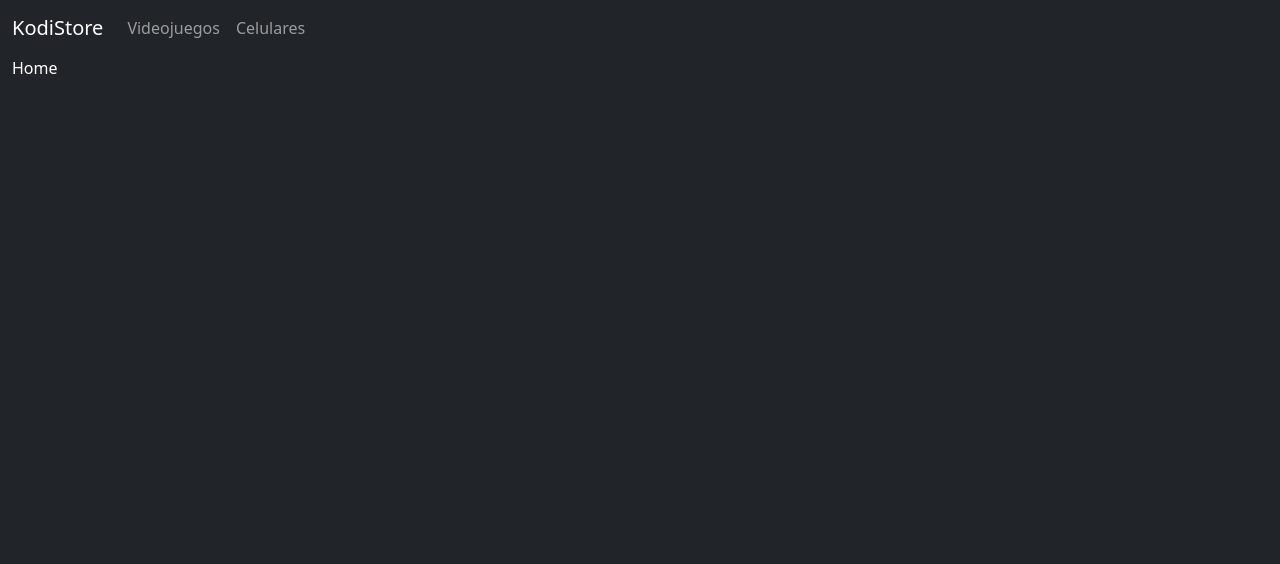
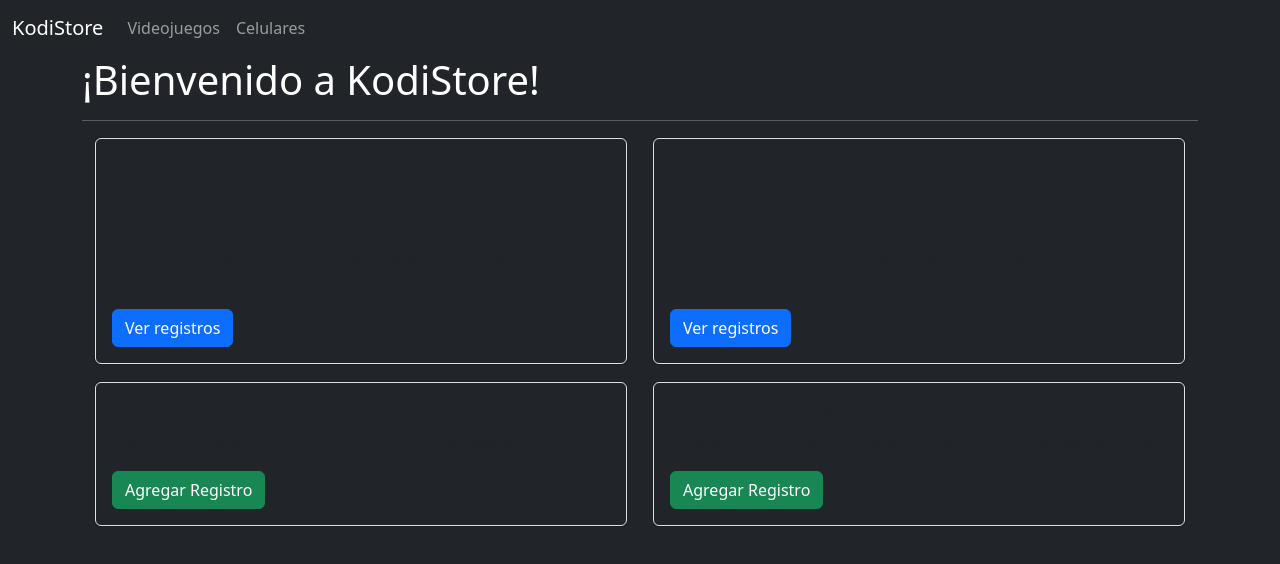
Before and after one commit to WillyAntunez/kodigo-crud-react, a React (Create React App) app: page / in a window 1280 px wide. Shown: the top 564 px of the page. Built offline with nearby package versions, Linux system fonts and the light colour scheme.

Commit message:
[feat] Home finalizado

```diff
--- a/src/pages/Home.jsx
+++ b/src/pages/Home.jsx
@@ -1,7 +1,86 @@
 import React from 'react'
+
+import { NavLink } from 'react-router-dom'
 
 export const Home = () => {
   return (
-    <div>Home</div>
+    <div className='container'>
+      <h1>¡Bienvenido a KodiStore!</h1>
+      <hr />
+
+      <div className="container">
+        <div className="row">
+          <div className="col-md-6">
+            <div className="card  bg-dark">
+              <div className="card-body  border rounded">
+
+                <svg xmlns="http://www.w3.org/2000/svg" width="50" height="50" fill="currentColor" className="bi bi-phone mb-2" viewBox="0 0 16 16">
+                  <path d="M11 1a1 1 0 0 1 1 1v12a1 1 0 0 1-1 1H5a1 1 0 0 1-1-1V2a1 1 0 0 1 1-1h6zM5 0a2 2 0 0 0-2 2v12a2 2 0 0 0 2 2h6a2 2 0 0 0 2-2V2a2 2 0 0 0-2-2H5z" />
+                  <path d="M8 14a1 1 0 1 0 0-2 1 1 0 0 0 0 2z" />
+                </svg>
+
+                <h5 className="card-title">Registros de Celulares</h5>
+                <p className="card-text">Consulta los registros de celulares existentes en nuestra base de datos.</p>
+                <NavLink to="/cellphones" className="btn btn-primary">Ver registros</NavLink>
+              </div>
+            </div>
+          </div>
+          <div className="col-md-6">
+            <div className="card bg-dark">
+              <div className="card-body border rounded">
+                <svg xmlns="http://www.w3.org/2000/svg" width="50" height="50" fill="currentColor" className="bi bi-controller mb-2" viewBox="0 0 16 16">
+                  <path d="M11.5 6.027a.5.5 0 1 1-1 0 .5.5 0 0 1 1 0zm-1.5 1.5a.5.5 0 1 0 0-1 .5.5 0 0 0 0 1zm2.5-.5a.5.5 0 1 1-1 0 .5.5 0 0 1 1 0zm-1.5 1.5a.5.5 0 1 0 0-1 .5.5 0 0 0 0 1zm-6.5-3h1v1h1v1h-1v1h-1v-1h-1v-1h1v-1z" />
+                  <path d="M3.051 3.26a.5.5 0 0 1 .354-.613l1.932-.518a.5.5 0 0 1 .62.39c.655-.079 1.35-.117 2.043-.117.72 0 1.443.041 2.12.126a.5.5 0 0 1 .622-.399l1.932.518a.5.5 0 0 1 .306.729c.14.09.266.19.373.297.408.408.78 1.05 1.095 1.772.32.733.599 1.591.805 2.466.206.875.34 1.78.364 2.606.024.816-.059 1.602-.328 2.21a1.42 1.42 0 0 1-1.445.83c-.636-.067-1.115-.394-1.513-.773-.245-.232-.496-.526-.739-.808-.126-.148-.25-.292-.368-.423-.728-.804-1.597-1.527-3.224-1.527-1.627 0-2.496.723-3.224 1.527-.119.131-.242.275-.368.423-.243.282-.494.575-.739.808-.398.38-.877.706-1.513.773a1.42 1.42 0 0 1-1.445-.83c-.27-.608-.352-1.395-.329-2.21.024-.826.16-1.73.365-2.606.206-.875.486-1.733.805-2.466.315-.722.687-1.364 1.094-1.772a2.34 2.34 0 0 1 .433-.335.504.504 0 0 1-.028-.079zm2.036.412c-.877.185-1.469.443-1.733.708-.276.276-.587.783-.885 1.465a13.748 13.748 0 0 0-.748 2.295 12.351 12.351 0 0 0-.339 2.406c-.022.755.062 1.368.243 1.776a.42.42 0 0 0 .426.24c.327-.034.61-.199.929-.502.212-.202.4-.423.615-.674.133-.156.276-.323.44-.504C4.861 9.969 5.978 9.027 8 9.027s3.139.942 3.965 1.855c.164.181.307.348.44.504.214.251.403.472.615.674.318.303.601.468.929.503a.42.42 0 0 0 .426-.241c.18-.408.265-1.02.243-1.776a12.354 12.354 0 0 0-.339-2.406 13.753 13.753 0 0 0-.748-2.295c-.298-.682-.61-1.19-.885-1.465-.264-.265-.856-.523-1.733-.708-.85-.179-1.877-.27-2.913-.27-1.036 0-2.063.091-2.913.27z" />
+                </svg>
+
+                <h5 className="card-title">Registros de Videojuegos</h5>
+                <p className="card-text">Consulta los registros de videojuegos existentes en nuestra base de datos.</p>
+                <NavLink to="/videogames" className="btn btn-primary">Ver registros</NavLink>
+              </div>
+            </div>
+          </div>
+        </div>
+        <div className="row mt-3">
+          <div className="col-md-6">
+            <div className="card  bg-dark">
+              <div className="card-body  border rounded">
+                <h5 className="card-title">
+                  <svg xmlns="http://www.w3.org/2000/svg" width="16" height="16" fill="currentColor" className="bi bi-plus-circle-fill" viewBox="0 0 16 16">
+                    <path d="M16 8A8 8 0 1 1 0 8a8 8 0 0 1 16 0zM8.5 4.5a.5.5 0 0 0-1 0v3h-3a.5.5 0 0 0 0 1h3v3a.5.5 0 0 0 1 0v-3h3a.5.5 0 0 0 0-1h-3v-3z" />
+                  </svg>
+                  &nbsp;
+                  Agregar celular
+                </h5>
+                <p className="card-text">Agrega un nuevo registro de celular a nuestra base de datos.</p>
+                <NavLink to="/cellphones/new" className="btn btn-success">Agregar Registro</NavLink>
+              </div>
+            </div>
+          </div>
+          <div className="col-md-6">
+            <div className="card  bg-dark">
+
+              <div className="card-body  border rounded">
+
+                <h5 className="card-title">
+                  <svg xmlns="http://www.w3.org/2000/svg" width="16" height="16" fill="currentColor" className="bi bi-plus-circle-fill" viewBox="0 0 16 16">
+                    <path d="M16 8A8 8 0 1 1 0 8a8 8 0 0 1 16 0zM8.5 4.5a.5.5 0 0 0-1 0v3h-3a.5.5 0 0 0 0 1h3v3a.5.5 0 0 0 1 0v-3h3a.5.5 0 0 0 0-1h-3v-3z" />
+                  </svg>
+                  &nbsp;
+                  Agregar videojuego
+                </h5>
+
+                <p className="card-text">
+                  Agrega un nuevo registro de videojuego a nuestra base de datos.
+                </p>
+                <NavLink to="/videogames/new" className="btn btn-success">Agregar Registro</NavLink>
+              </div>
+            </div>
+          </div>
+        </div>
+      </div>
+
+
+
+    </div>
   )
 }
```
